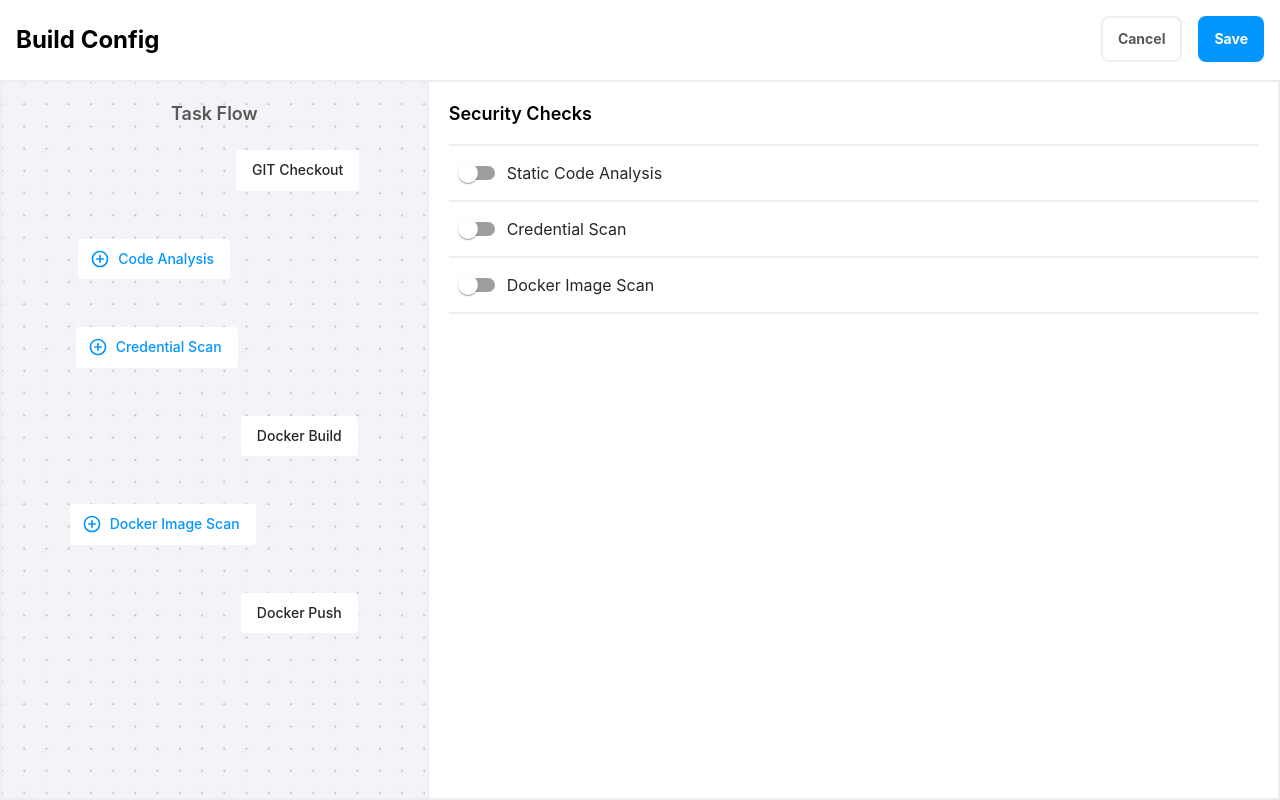
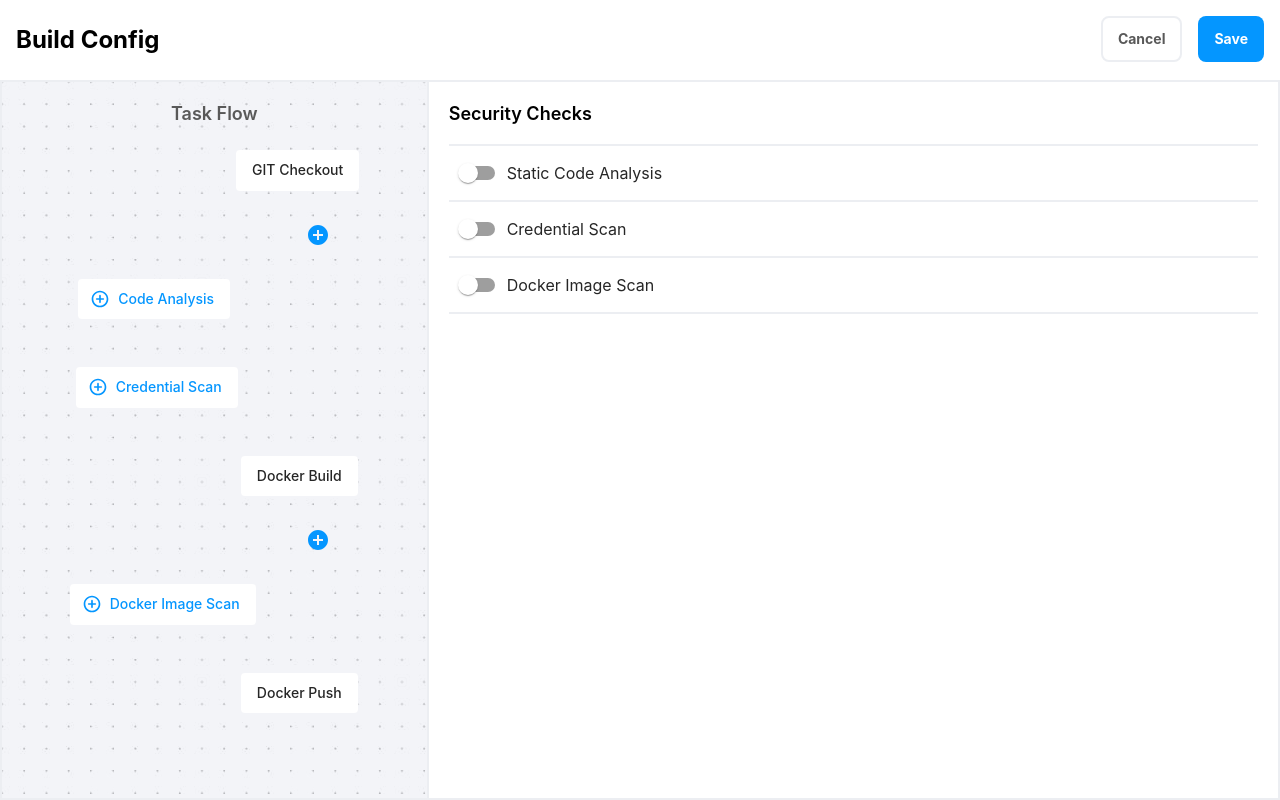
Before and after one commit to panthsolanki/task_flow, a React (Vite) app: page / in a window 1280 px wide. Built offline with nearby package versions, Linux system fonts and the light colour scheme.

Commit message:
add icon added

```diff
--- a/src/components/FlowCanvas/FlowCanvas.scss
+++ b/src/components/FlowCanvas/FlowCanvas.scss
@@ -26,3 +26,7 @@
 .flow-node {
   margin: 1em;
 }
+
+.flow-icon-node {
+  margin: 0;
+}
--- a/src/components/FlowCanvas/FlowCanvas.tsx
+++ b/src/components/FlowCanvas/FlowCanvas.tsx
@@ -1,15 +1,18 @@
+import AddCircleOutlinedIcon from '@mui/icons-material/AddCircleOutlined';
 import ControlPointRoundedIcon from '@mui/icons-material/ControlPointRounded';
 import Button from '@mui/material/Button/Button';
-import { FC, useEffect } from 'react';
+import IconButton from '@mui/material/IconButton/IconButton';
+import { FC, useMemo } from 'react';
+import { defaultFlowSubTask } from '../../constants/buildConfig';
 import { useBuildConfigReducer } from '../../hooks/useBuildConfigReducer';
 import './FlowCanvas.scss';
 
 const FlowCanvas: FC = () => {
-  const { flowNodes, toggleBuildConfigNode } = useBuildConfigReducer();
-
-  useEffect(() => {
-    console.log("flowNodes in FLow Canvas", flowNodes);
-  }, [flowNodes]);
+  const {
+    flowNodes,
+    addBuildConfigNode,
+    toggleBuildConfigNode,
+  } = useBuildConfigReducer();
 
   const styles = {
     textTransform: 'capitalize',
@@ -17,6 +20,68 @@ const FlowCanvas: FC = () => {
     padding: 1,
     margin: 1,
     width: '100%',
+  }
+
+  const isAllAdded = useMemo(() => {
+    return flowNodes.filter(node => !node.isActive).length === 0;
+  }, [flowNodes]);
+
+  const addBuildNode = (node: flowNode) => {
+    const newSubTaskId = node?.subTasks?.length || 0;
+    const newNode = {
+      ...defaultFlowSubTask,
+      parentId: node.id,
+      id: newSubTaskId
+    }
+    addBuildConfigNode(newNode);
+  }
+  const renderSubTasks = (node: flowNode) => {
+    if (node?.subTasks === undefined || !node.isActive) {
+      return <></>
+    }
+    const subTasks = node?.subTasks || [];
+    return (<>
+      {
+        subTasks.length > 0
+        && node.subTasks?.map(subTask => {
+          return (
+            <div key={`{${node.id}_${subTask.id}}`} className="flow-row">
+              {!isAllAdded && <div className="flow-node">
+              </div>}
+              <div className="flow-node">
+                <Button
+                  disableFocusRipple={true}
+                  disableRipple={true}
+                  disableElevation={true}
+                  disableTouchRipple={true}
+                  variant="text"
+                  color="secondary"
+                  sx={{
+                    ...styles,
+                    color: "#262626",
+                  }}
+                >
+                  {subTask.name}
+                </Button>
+              </div>
+            </div>)
+        })
+      }
+      <div key={`{${node.id}_new}`} className="flow-row">
+        {!isAllAdded && <div className="flow-node"></div>}
+        <div className="flow-icon-node">
+          <IconButton
+            disableFocusRipple={true}
+            disableRipple={true}
+            aria-label="plus"
+            color="primary"
+            onClick={() => addBuildNode(node)}
+          >
+            <AddCircleOutlinedIcon />
+          </IconButton>
+        </div>
+      </div>
+    </>)
   }
 
   return (
@@ -27,10 +92,11 @@ const FlowCanvas: FC = () => {
       <div className="flow-grid">
         {flowNodes.map((node) => {
           return (
+            <>
               <div key={`${node.id}`} className="flow-row">
                 {node.isActive ? (<>
-                <div className="flow-node">
-                </div>
+                  {!isAllAdded && <div className="flow-node">
+                  </div>}
                   <div className="flow-node">
                     <Button
                       // disabled={true}
@@ -67,7 +133,8 @@ const FlowCanvas: FC = () => {
                   </div>
                 </>)}
               </div>
-          );
+              {renderSubTasks(node)}
+            </>);
         })}
       </div>
     </div>
```
Lines whose indentation alone changed are shown as unchanged.
